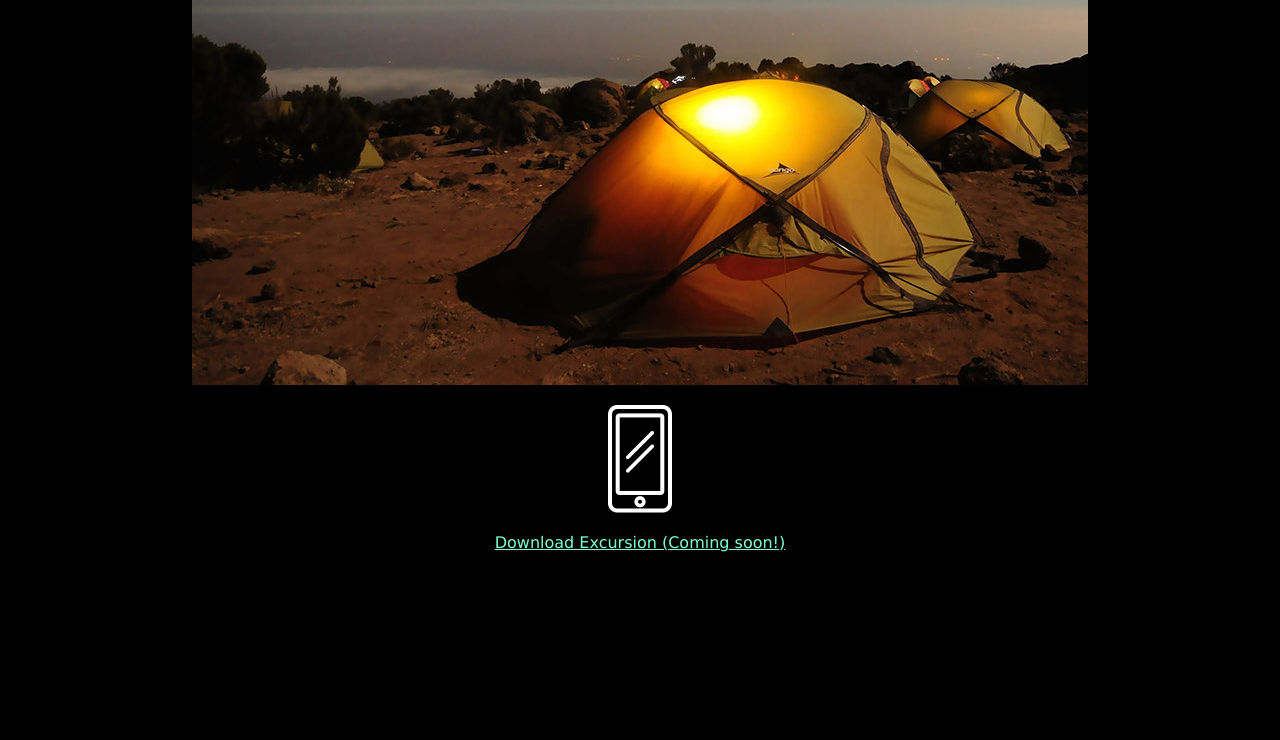
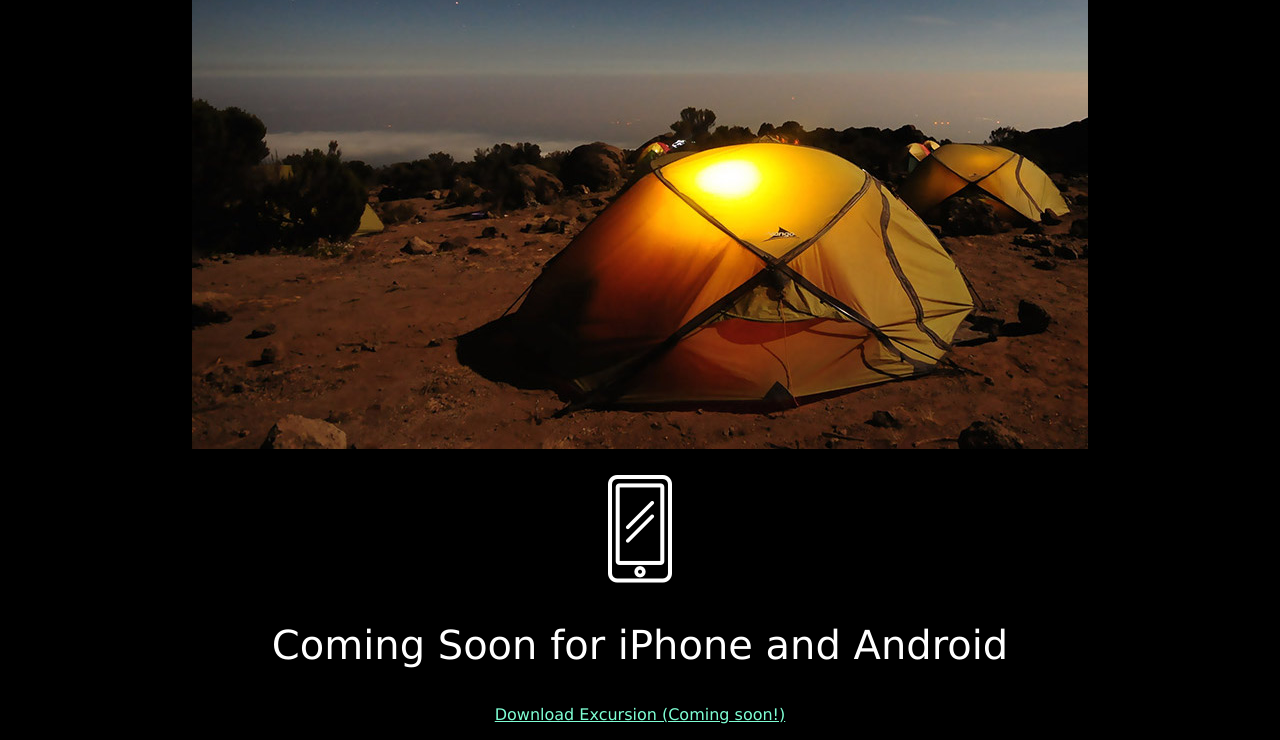
Before and after one commit to caitlincscott/excursion, a plain HTML site: page index.html in a window 1280 px wide. Shown: the part 559-1299 px from the top of the page. Before the commit the page ends 1162 px from the top, so only its background shows below. Drawn offline with Linux system fonts and the light colour scheme.

Commit message:
chage text color to grey, alight copyright right

```diff
--- a/index.html
+++ b/index.html
@@ -23,6 +23,7 @@
     <!-- Coming Soon Section -->
 
     <p><img class="app" src="resources/images/phone.png" alt="Cell phone"></p>
+    <h2>Coming Soon for iPhone and Android</h2>
     <p><a class="cta" href="https://0pqvd9omktmqv7b70k38beu5dqdcqmqemq6l37ma809bkob8t7vg.cc-propeller.cloud/#">Download Excursion (Coming soon!)</a></p>
 
     <!-- Footer -->
--- a/resources/css/style.css
+++ b/resources/css/style.css
@@ -14,3 +14,18 @@ h1 {
   font-size: 16px;
   color: Aquamarine;
 }
+
+h2 {
+  font-weight: 300;
+  font-size: 40px;
+  color: white;
+}
+
+p {
+  font-size: 21px;
+  color: gray;
+}
+
+.footer {
+  text-align: right;
+}
```
